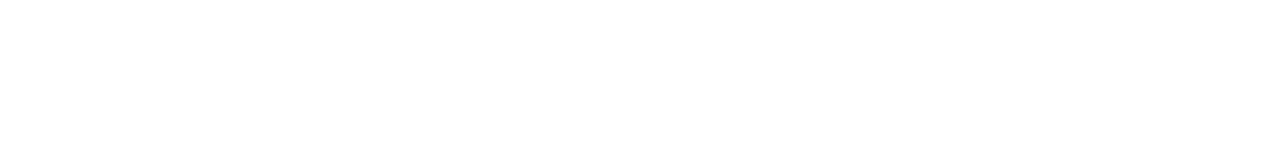
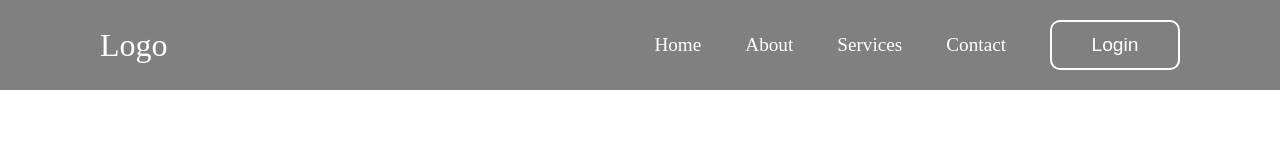
Before and after one commit to Al-AminDolar/LoginAndRegistration, a plain HTML site: page index.html in a window 1280 px wide. Drawn offline with Linux system fonts and the light colour scheme.

Commit message:
header done

```diff
--- a/index.html
+++ b/index.html
@@ -4,6 +4,18 @@
     <meta charset="UTF-8" />
     <meta name="viewport" content="width=device-width, initial-scale=1.0" />
     <title>SoftTech-Programmer</title>
+    <link rel="stylesheet" href="style.css" />
   </head>
-  <body></body>
+  <body>
+    <header>
+      <h class="logo">Logo</h>
+      <nav class="navigation">
+        <a href="#">Home</a>
+        <a href="#">About</a>
+        <a href="#">Services</a>
+        <a href="#">Contact</a>
+        <button class="Login-popup">Login</button>
+      </nav>
+    </header>
+  </body>
 </html>
--- /dev/null
+++ b/style.css
@@ -0,0 +1,75 @@
+*{
+    margin: 0;
+    padding: 0;
+    box-sizing: border-box;
+}
+
+
+header{
+    position: fixed;
+    top: 0;
+    left: 0;
+    background-color: gray;
+    width: 100%;
+    padding: 20px 100px;
+    display: flex;
+    justify-content: space-between;
+    align-items: center;
+    z-index: 99;
+}
+
+
+.logo{
+    color: #fff;
+    font-size: 2em;
+    font-weight: 500;
+    user-select: none;
+}
+
+.navigation a{
+ font-size: 1.2em;
+ margin-left: 40px;
+ text-decoration: none;
+ color: #fff;
+ position: relative;
+ font-weight: 500;
+}
+
+.navigation a::after{
+content: "";
+    position: absolute;
+    width: 100%;
+    height: 3px;
+    background: #fff;
+    border-radius: 5px;
+    left: 0;
+    bottom: -6px;
+  transform-origin: right;
+    transform: scaleX(0);
+    transition: .5s;
+}
+
+.navigation a:hover:after{
+    transform: scaleX(1);
+    transform-origin: left;
+}
+
+.navigation .Login-popup {
+    width: 130px;
+    height: 50px;
+    border: 2px solid #fff;
+    background: transparent;
+    border-radius: 10px;
+    margin-left: 40px;
+    color: #fff;
+    font-size: 1.2em;
+    font-weight: 500;
+    cursor: pointer;
+    outline: none;
+    transition: .5s;
+}
+
+.navigation .Login-popup:hover{
+    color: #162938;
+    background: #fff;
+}
```
